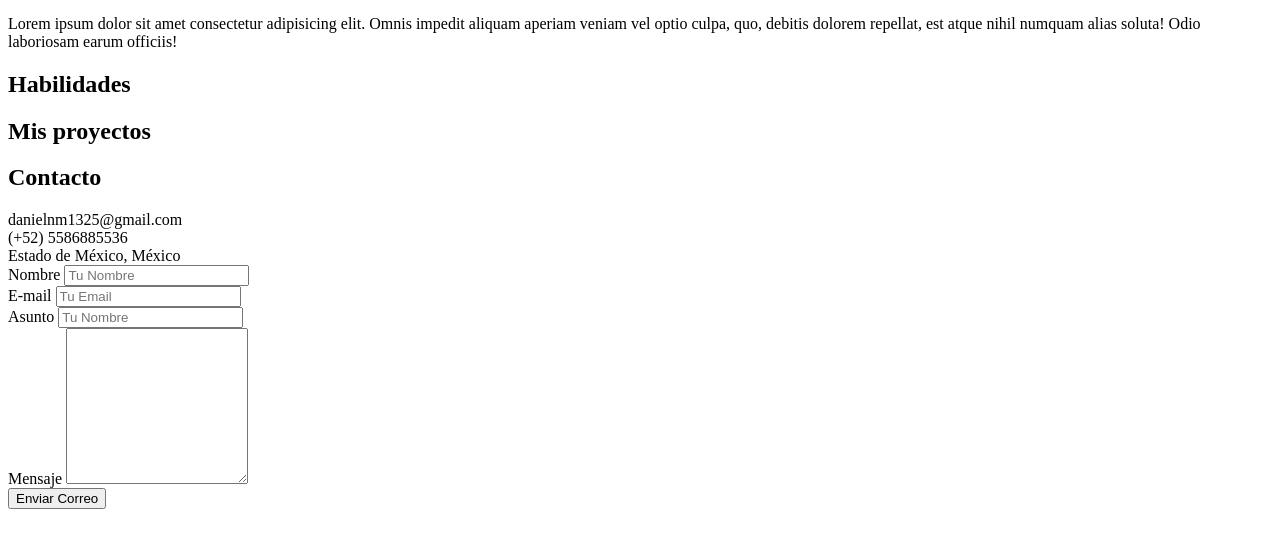
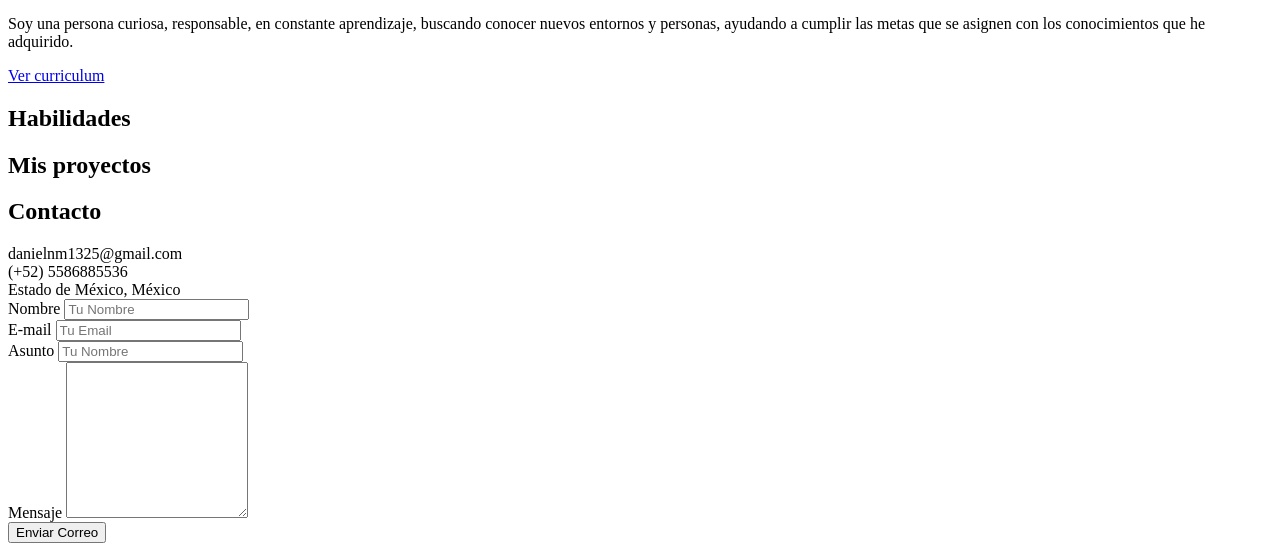
Before and after one commit to Daniel-Noy/Personal-PortafolioWeb, a PHP site: page /views/main/index.php in a window 1280 px wide. Shown: the part 757-1316 px from the top of the page. Before the commit the page ends 1266 px from the top, so only its background shows below. Run offline with PHP 8.4, Linux system fonts and the light colour scheme; data that the repository does not hold is empty.

Commit message:
Agregadas las descripciones de la introducción del portafolio, enlace al portafolio agregado

```diff
--- a/controllers/ProjectController.php
+++ b/controllers/ProjectController.php
@@ -45,10 +45,6 @@ class ProjectController {
         if ($_SERVER['REQUEST_METHOD'] === 'POST') {
 
             if (!empty($_FILES['image']['tmp_name'])) {
-                $imagesDir = '../public/img/';
-
-                if(!is_dir($imagesDir)) mkdir($imagesDir, 0777, true);
-
                 $imageWebp = Image::make($_FILES['image']['tmp_name'])->resize(900, 500);
                 $imageName = md5( uniqid( strval(rand()), true ) );
                 $_POST['image'] = $imageName;
@@ -58,6 +54,8 @@ class ProjectController {
             $alerts = $project->validate();
 
             if(empty($alerts)) {
+                $imagesDir = '../public/img/projects';
+                if(!is_dir($imagesDir)) mkdir($imagesDir, 0777, true);
                 $imageWebp->save("{$imagesDir}/{$imageName}.webp");
 
                 $res = $project->save();
--- a/src/scss/components/_buttons.scss
+++ b/src/scss/components/_buttons.scss
@@ -6,6 +6,7 @@
     align-items: center;
     justify-content: center;
     gap: 1rem;
+    width: max-content;
     padding: 1rem 2rem;
     font-size: v.$fs-links;
     font-weight: v.$fw-light;
--- a/views/admin/projects/index.php
+++ b/views/admin/projects/index.php
@@ -23,7 +23,7 @@
                     <div class="table__col table__id"><p><?php echo $project->id; ?></p></div>
                     <div class="table__col table__title"><p><?php echo $project->title; ?></p></div>
                     <div class="table__col table__description"><p><?php echo $project->description; ?></p></div>
-                    <div class="table__col table__image"><img src="<?php echo "/img/{$project->image}.webp"; ?>" alt="Imagen proyecto"></div>
+                    <div class="table__col table__image"><img src="<?php echo "/img/projects/{$project->image}.webp"; ?>" alt="Imagen proyecto"></div>
                 </a>
         <?php }} ?>
         <?php echo $pager ?>
--- a/views/main/index.php
+++ b/views/main/index.php
@@ -4,7 +4,7 @@
             <h1 class="presentation__title">
                 Hola, soy <span class="text__gradient">Daniel</span> y soy <span class="text__gradient">Desarrollador Web</span>
             </h1>
-            <p class="presentation__text">Lorem ipsum dolor, sit amet consectetur adipisicing elit. Voluptate, nobis nostrum. Accusantium dolor officiis expedita iure atque harum tempore ratione.</p>
+            <p class="presentation__text">Bienvenido a mi portafolio, aquí podras encontrar algunos de mis primeros proyectos en este genial y emocionante mundo web.</p>
         </div>
 
         <div class="presentation__image">
@@ -21,7 +21,10 @@
                 <picture>
                     <img class="about-me__image" src="/img/icons/icon.svg" alt="">
                 </picture>
-                <p class="about-me__text">Lorem ipsum dolor sit amet consectetur adipisicing elit. Omnis impedit aliquam aperiam veniam vel optio culpa, quo, debitis dolorem repellat, est atque nihil numquam alias soluta! Odio laboriosam earum officiis!</p>
+                <div class="about-me__content">
+                    <p class="about-me__text">Soy una persona curiosa, responsable, en constante aprendizaje, buscando conocer nuevos entornos y personas, ayudando a cumplir las metas que se asignen con los conocimientos que he adquirido.</p>
+                    <a href="/files/CV-DanielNoyola.pdf" target="_blank" class="button button__secondary">Ver curriculum</a>
+                </div>
             </div>
         </section>
 
--- a/views/main/projects.php
+++ b/views/main/projects.php
@@ -6,7 +6,7 @@
             <?php foreach ($projects as $project) { ?>
                 <div class="card">
                     <figure>
-                        <img src="<?php echo "/img/{$project->image}.webp"?>" alt="Imagen Proyecto" class="card__image">
+                        <img src="<?php echo "/img/projects/{$project->image}.webp"?>" alt="Imagen Proyecto" class="card__image">
                     </figure>
                     <div class="card__info">
                         <h4 class="card__title"><?php echo $project->title; ?></h4>
```
Also changed, not shown: 1 other file.
